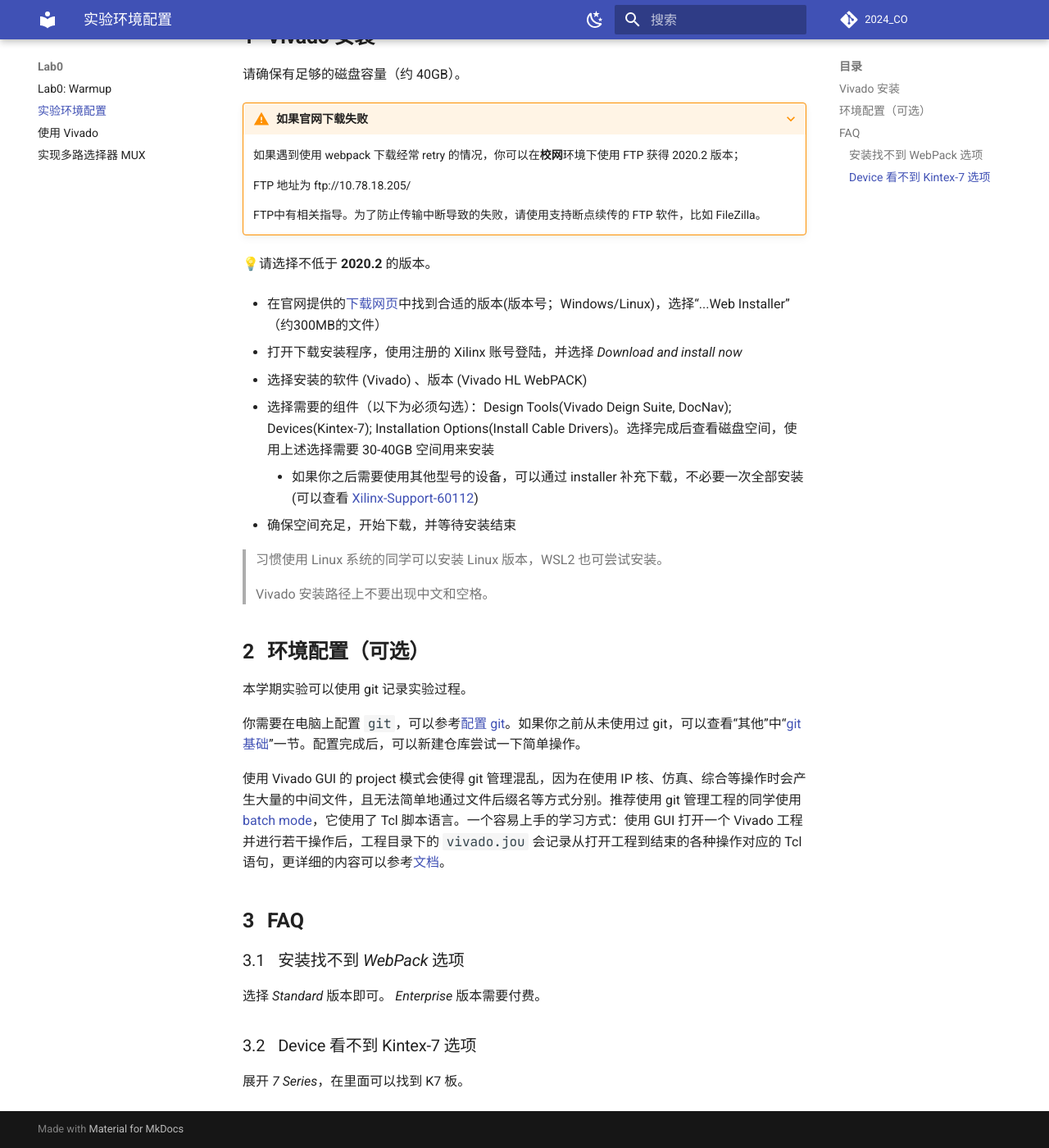
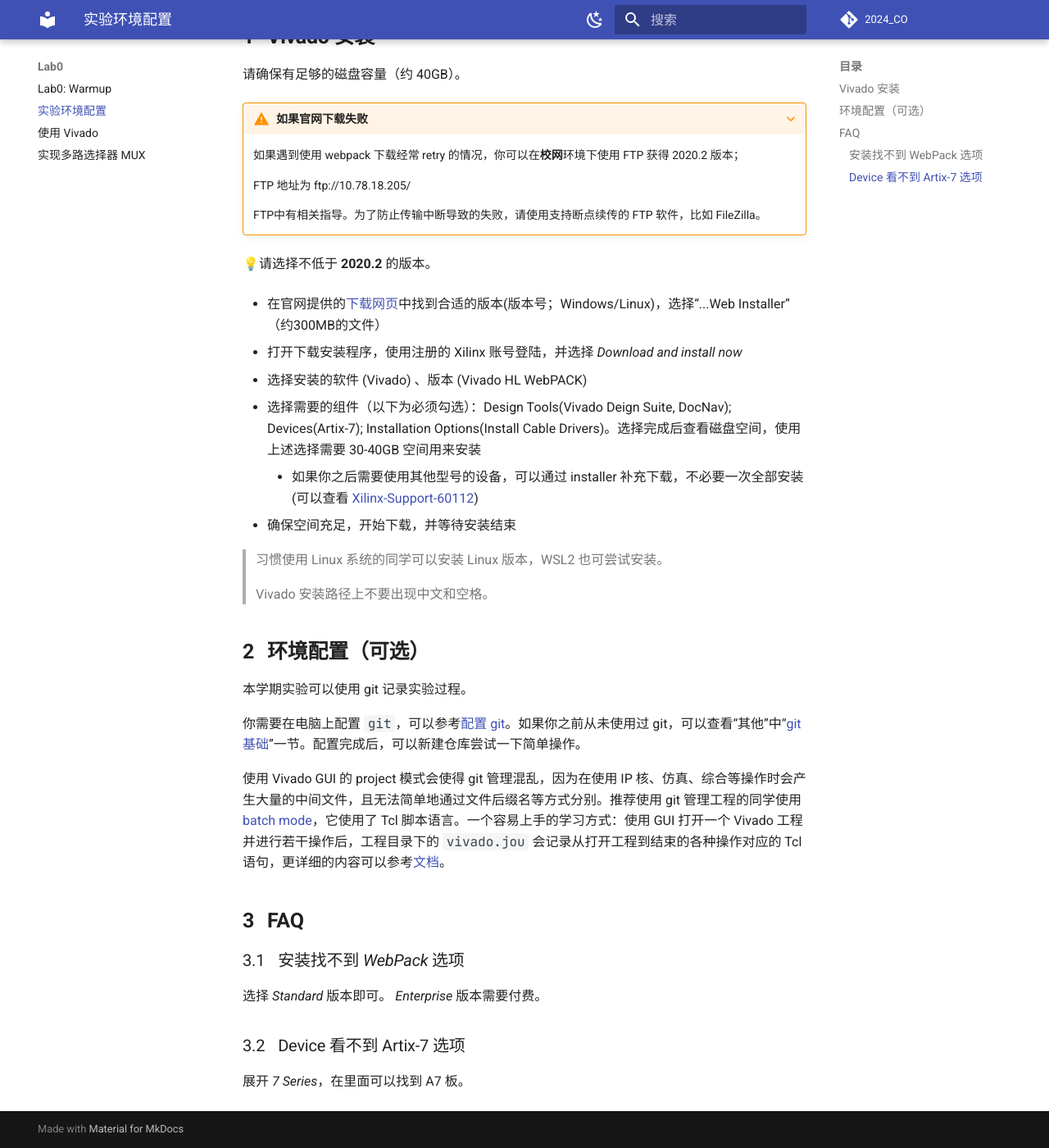
Before and after one commit to Guahao31/2024_CO, an MkDocs documentation site: the page built from docs/Lab0/Vivado_installation.md, in a window 1280 px wide and 1400 px high, scrolled down 201 px. Shown: the whole window at 82% size. Built offline with MkDocs 1.6.1 and Material for MkDocs 9.7.7, drawn with Linux system fonts in a browser that asks for light colours; a script that is not in the unit is left out; comment, search, counter and statistics services are not loaded.

Commit message:
fix: link & installation

```diff
--- a/docs/Lab0/Vivado_installation.md
+++ b/docs/Lab0/Vivado_installation.md
@@ -17,7 +17,7 @@
 
 * 打开下载安装程序，使用注册的 Xilinx 账号登陆，并选择 *Download and install now*
 * 选择安装的软件 (Vivado) 、版本 (Vivado HL WebPACK)
-* 选择需要的组件（以下为必须勾选）：Design Tools(Vivado Deign Suite, DocNav); Devices(Kintex-7); Installation Options(Install Cable Drivers)。选择完成后查看磁盘空间，使用上述选择需要 30-40GB 空间用来安装
+* 选择需要的组件（以下为必须勾选）：Design Tools(Vivado Deign Suite, DocNav); Devices(Artix-7); Installation Options(Install Cable Drivers)。选择完成后查看磁盘空间，使用上述选择需要 30-40GB 空间用来安装
     * 如果你之后需要使用其他型号的设备，可以通过 installer 补充下载，不必要一次全部安装(可以查看 [Xilinx-Support-60112](https://support.xilinx.com/s/article/60112))
 * 确保空间充足，开始下载，并等待安装结束
 
@@ -39,6 +39,6 @@
 
 选择 *Standard* 版本即可。 *Enterprise* 版本需要付费。
 
-### Device 看不到 Kintex-7 选项
+### Device 看不到 Artix-7 选项
 
-展开 *7 Series*，在里面可以找到 K7 板。
+展开 *7 Series*，在里面可以找到 A7 板。
```
Also changed, not shown: docs/index.md (+1 -1 lines).
